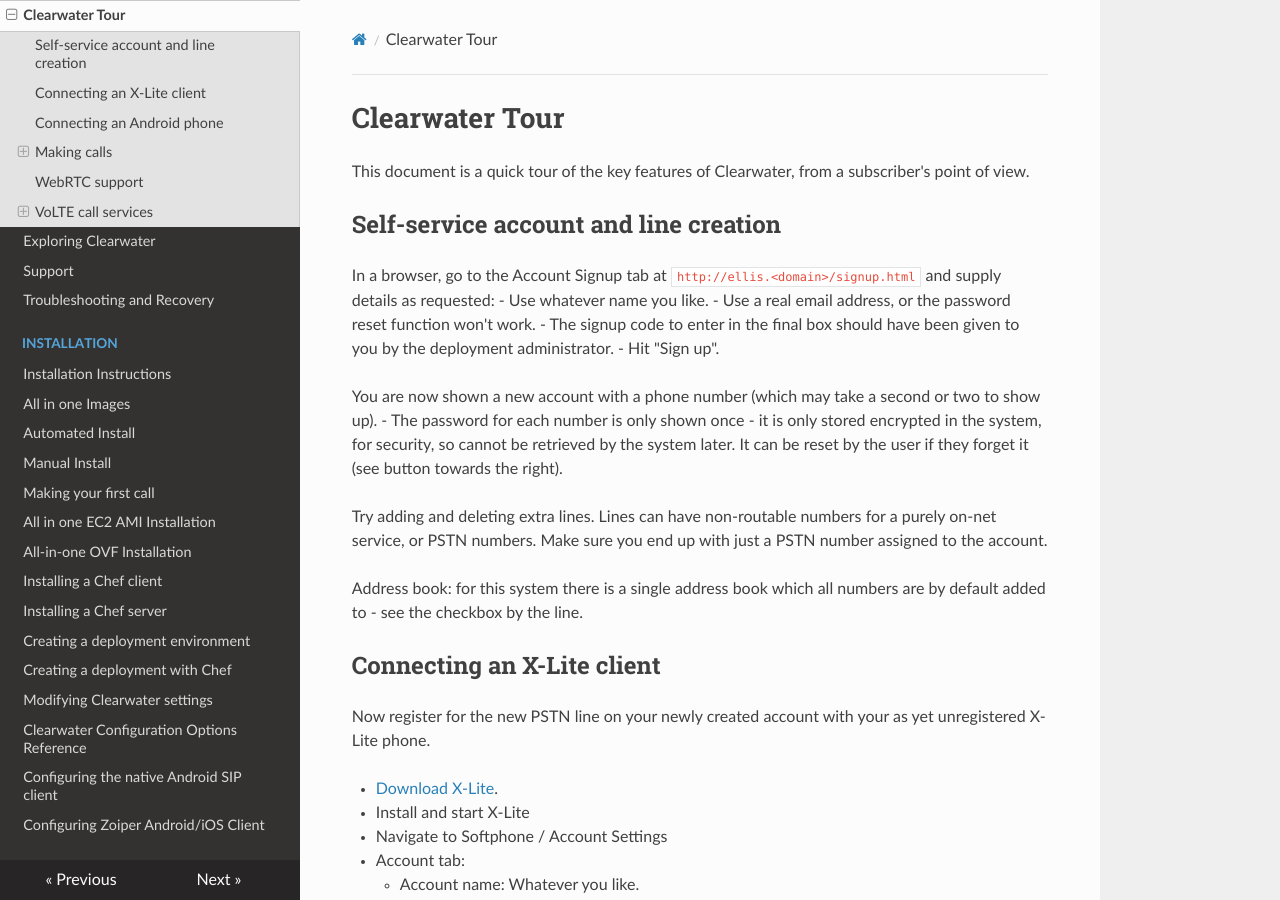
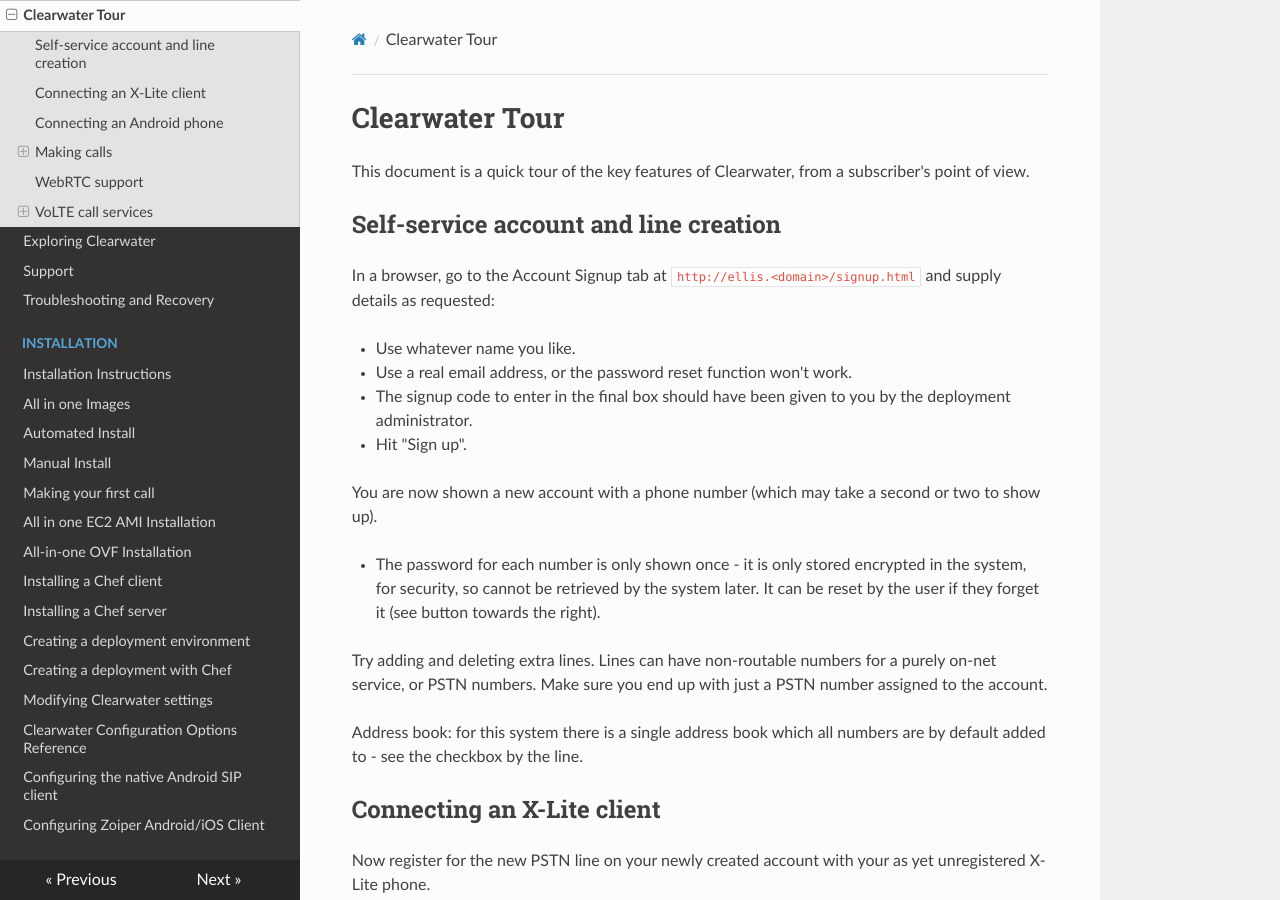
Before and after one commit to Metaswitch/clearwater-readthedocs, an MkDocs documentation site: the page built from docs/Clearwater Tour.md, in a window 1280 px wide and 900 px high. Built offline with MkDocs 1.6.1, drawn with Linux system fonts in a browser that asks for light colours; nearby versions of some CDN libraries; old or Windows-style settings are respelled for this version of MkDocs.

Commit message:
Fix up lists

```diff
--- a/docs/Clearwater Tour.md
+++ b/docs/Clearwater Tour.md
@@ -9,6 +9,7 @@ Self-service account and line creation
 
 In a browser, go to the Account Signup tab at
 `http://ellis.<domain>/signup.html` and supply details as requested:
+
 - Use whatever name you like.
 - Use a real email address, or the password reset function won't work.
 - The signup code to enter in the final box should have been given to
@@ -17,6 +18,7 @@ In a browser, go to the Account Signup tab at
 
 You are now shown a new account with a phone number (which may take a
 second or two to show up).
+
 - The password for each number is only shown once - it is only stored
 encrypted in the system, for security, so cannot be retrieved by the
 system later. It can be reset by the user if they forget it (see button
--- a/mkdocs.yml
+++ b/mkdocs.yml
@@ -68,3 +68,4 @@ pages:
 theme: readthedocs
 include_search: true
 use_directory_urls: false
+markdown_extensions: [sane_lists, wikilinks, admonition]
```
Also changed, not shown: docs/Clearwater-stress-testing.md (+2 -2 lines).
